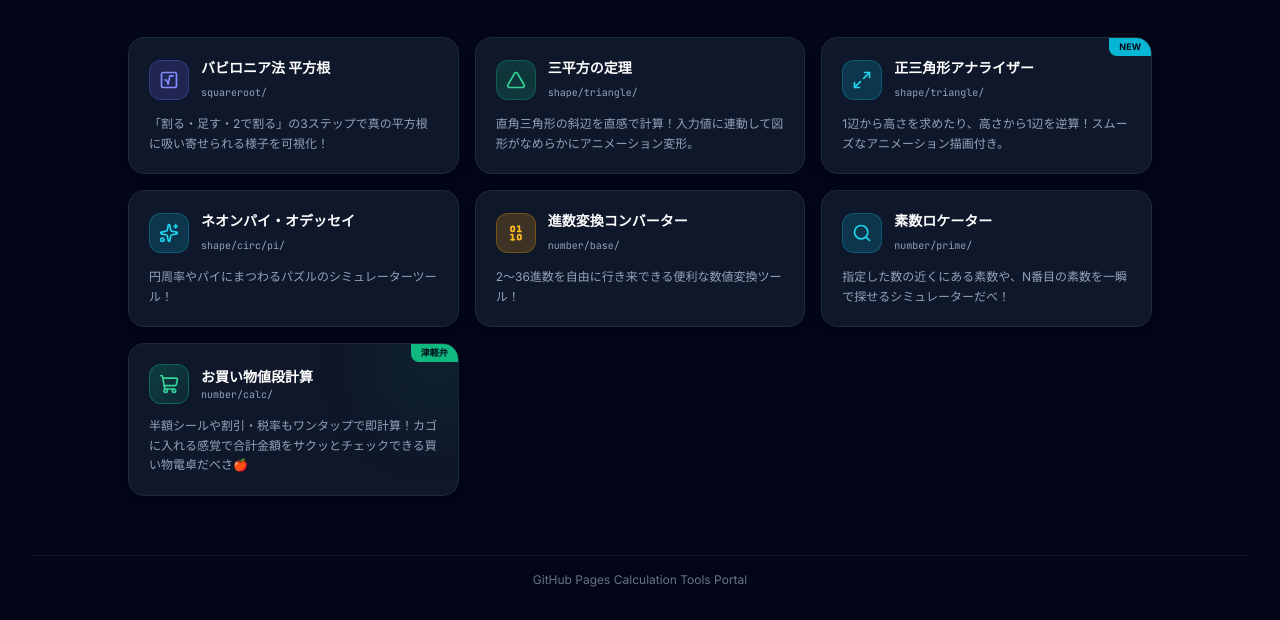
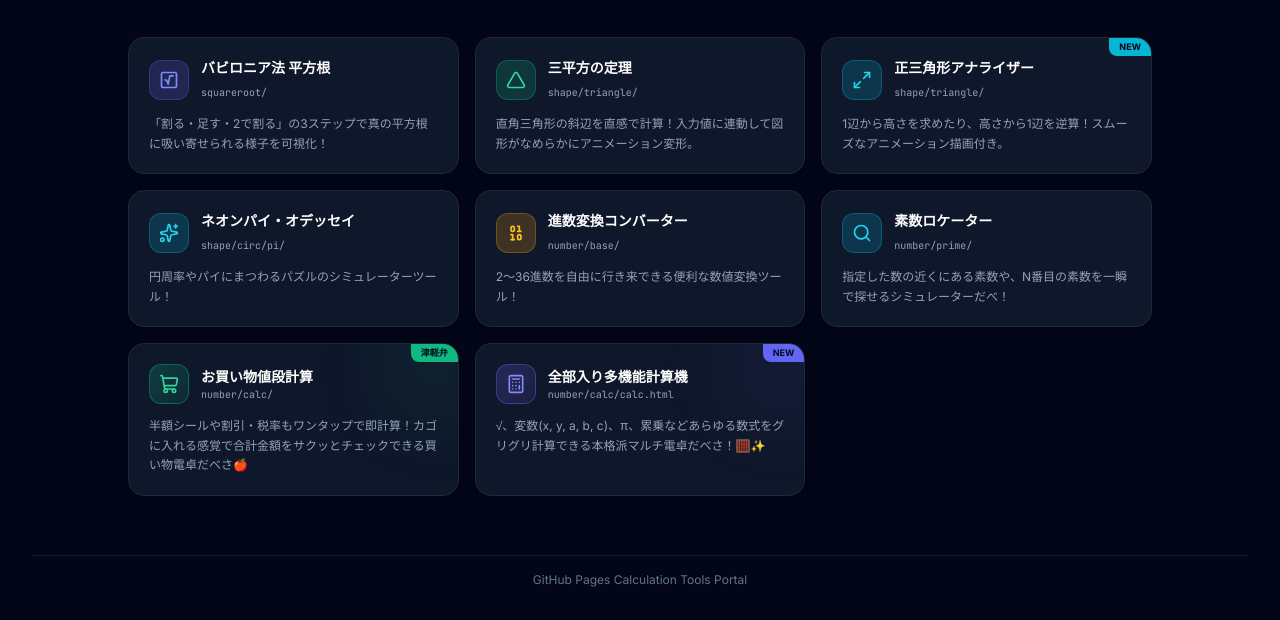
Before and after one commit to ykun-penteam0208/calc-tool, a plain HTML site: page index.html in a window 1280 px wide. Shown: the part 180-800 px from the top of the page. Drawn offline with nearby package versions, Linux system fonts and the light colour scheme.

Commit message:
Refactor comments and add multifunction calculator
Updated comments and added a new multifunction calculator section with styling.

```diff
--- a/index.html
+++ b/index.html
@@ -137,7 +137,7 @@
         </div>
       </a>
 
-      <!-- 素数ロケーターのカード -->
+      <!-- 素数ロケーター -->
       <a href="./number/prime/look.html" class="bg-slate-900 border border-slate-800 hover:border-cyan-500/50 rounded-2xl p-5 transition-all shadow-lg hover:shadow-cyan-500/10 group flex flex-col justify-between">
         <div>
           <div class="flex items-center gap-3 mb-3">
@@ -157,11 +157,8 @@
 
       <!-- お買い物値段計算ツール -->
       <a href="./number/calc/store.html" class="bg-slate-900 border border-slate-800 hover:border-emerald-500/50 rounded-2xl p-5 transition-all shadow-lg hover:shadow-emerald-500/15 group flex flex-col justify-between relative overflow-hidden">
-        <!-- 右上リボン（正三角形アナライザーと統一感バッチリ！） -->
         <div class="absolute top-0 right-0 bg-emerald-500 text-slate-950 text-[9px] font-black px-2.5 py-0.5 rounded-bl-lg">津軽弁</div>
-        <!-- ほんのり光る背景アクセント -->
         <div class="absolute -right-6 -top-6 w-24 h-24 bg-emerald-500/10 rounded-full blur-2xl group-hover:bg-emerald-500/20 transition-all pointer-events-none"></div>
-
         <div class="relative z-10">
           <div class="flex items-center gap-3 mb-3">
             <div class="w-10 h-10 rounded-xl bg-gradient-to-br from-emerald-500/25 to-teal-500/10 border border-emerald-500/40 flex items-center justify-center text-emerald-400 group-hover:scale-110 group-hover:rotate-3 transition-all duration-300 shrink-0 shadow-inner">
@@ -178,6 +175,26 @@
         </div>
       </a>
 
+      <!-- 全部入り多機能計算機 (NEW!) -->
+      <a href="./number/calc/calc.html" class="bg-slate-900 border border-slate-800 hover:border-indigo-500/50 rounded-2xl p-5 transition-all shadow-lg hover:shadow-indigo-500/15 group flex flex-col justify-between relative overflow-hidden">
+        <div class="absolute top-0 right-0 bg-indigo-500 text-slate-950 text-[9px] font-black px-2.5 py-0.5 rounded-bl-lg">NEW</div>
+        <div class="absolute -right-6 -top-6 w-24 h-24 bg-indigo-500/10 rounded-full blur-2xl group-hover:bg-indigo-500/20 transition-all pointer-events-none"></div>
+        <div class="relative z-10">
+          <div class="flex items-center gap-3 mb-3">
+            <div class="w-10 h-10 rounded-xl bg-gradient-to-br from-indigo-500/25 to-purple-500/10 border border-indigo-500/40 flex items-center justify-center text-indigo-400 group-hover:scale-110 group-hover:rotate-3 transition-all duration-300 shrink-0 shadow-inner">
+              <i data-lucide="calculator" class="w-5 h-5"></i>
+            </div>
+            <div class="min-w-0 pr-6">
+              <h2 class="text-sm font-bold text-white group-hover:text-indigo-400 transition truncate">全部入り多機能計算機</h2>
+              <span class="text-[10px] text-slate-400 font-mono block truncate">number/calc/calc.html</span>
+            </div>
+          </div>
+          <p class="text-xs text-slate-400 leading-relaxed group-hover:text-slate-300 transition">
+            √、変数(x, y, a, b, c)、π、累乗などあらゆる数式をグリグリ計算できる本格派マルチ電卓だべさ！🧮✨
+          </p>
+        </div>
+      </a>
+
     </div>
   </div>
 
```
